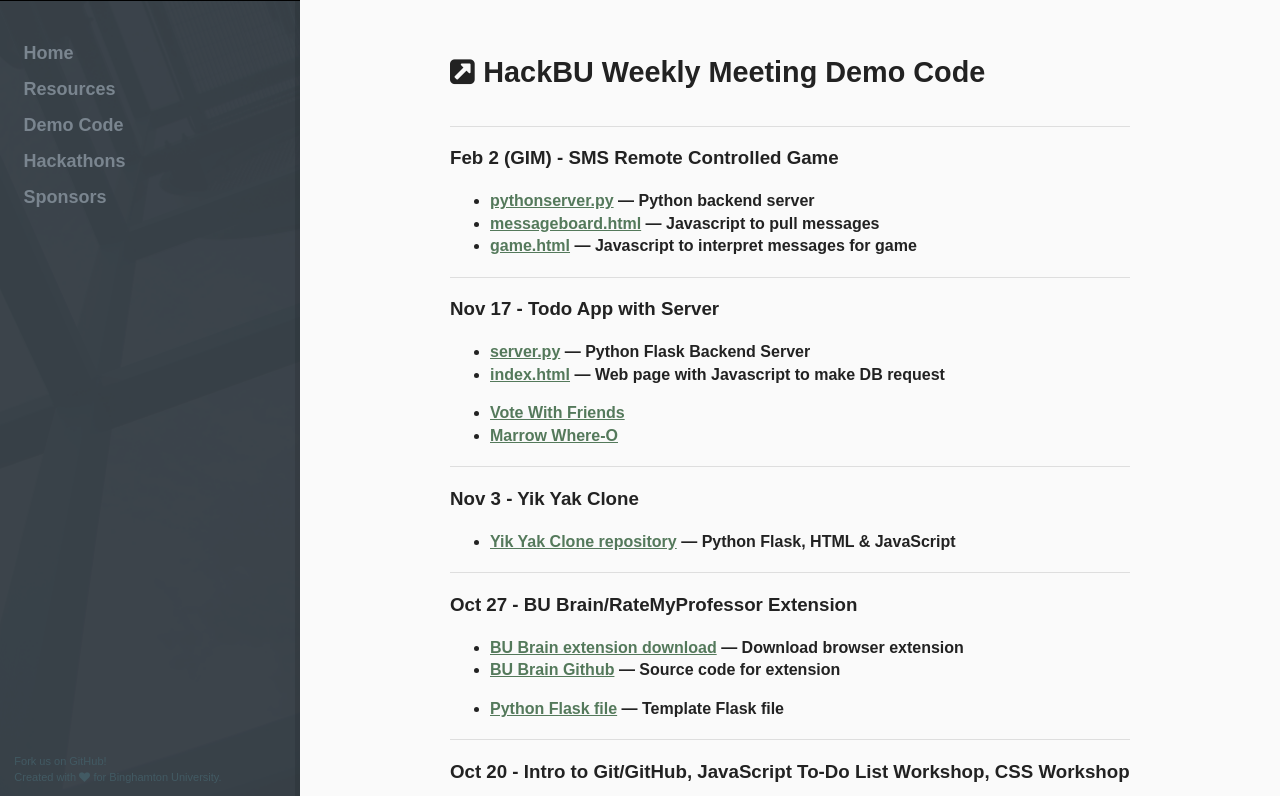
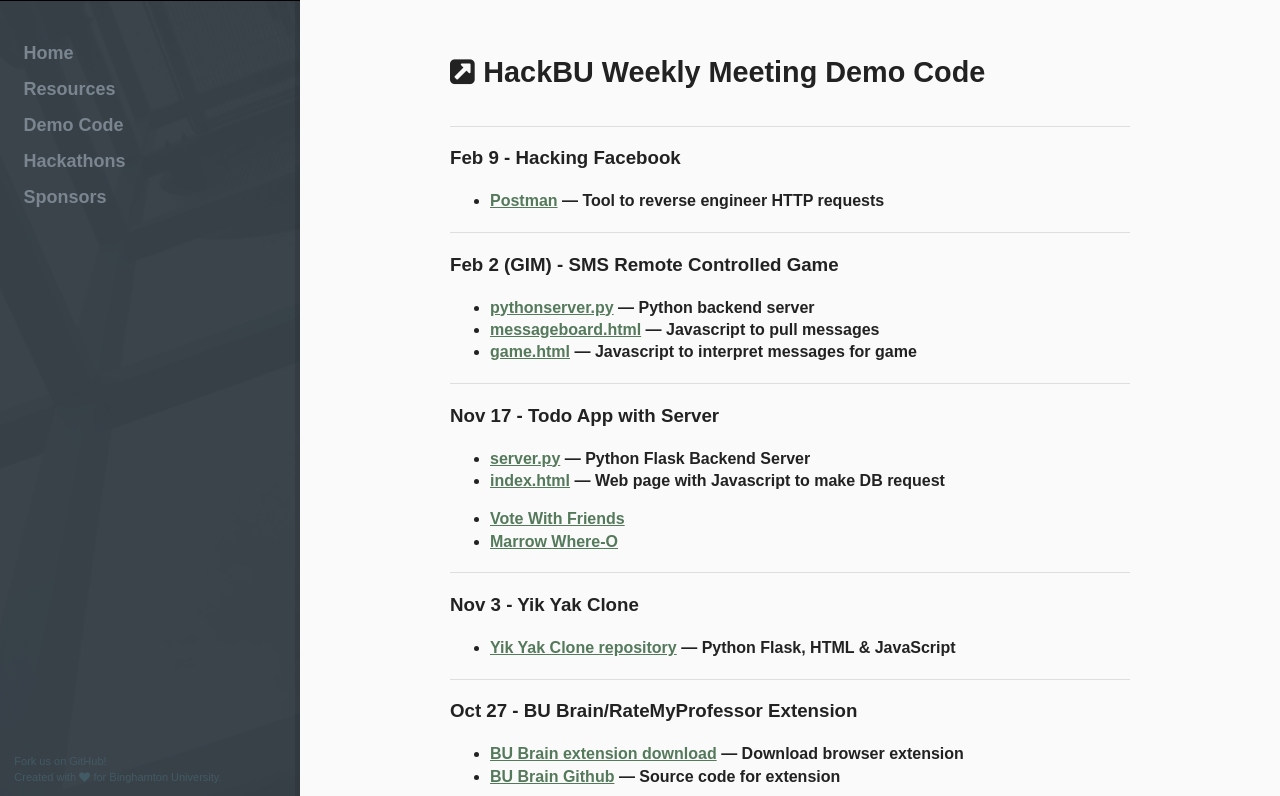
Before and after one commit to hackbinghamton/hackbinghamton.github.io, a Jekyll site: the page built from demo/index.html, in a window 1280 px wide and 900 px high, cut to the strip 104-900 px from the top of the window. Built offline with Jekyll 4.4.1, drawn with Linux system fonts in a browser that asks for light colours; nearby versions of some CDN libraries.

Commit message:
postman link

```diff
--- a/demo/index.html
+++ b/demo/index.html
@@ -6,6 +6,16 @@
 
 <div class="article article-introduction">
     <h2><i class="fa fa-external-link-square"></i>HackBU Weekly Meeting Demo Code</h2>
+</div>
+
+<div class="article">
+    <h3>Feb 9 - Hacking Facebook</h3>
+
+    <ul>
+        <li>
+            <b><a href="https://www.getpostman.com/">Postman</a> &mdash; Tool to reverse engineer HTTP requests</b><br />
+        </li>
+    </ul>
 </div>
 
 
```
